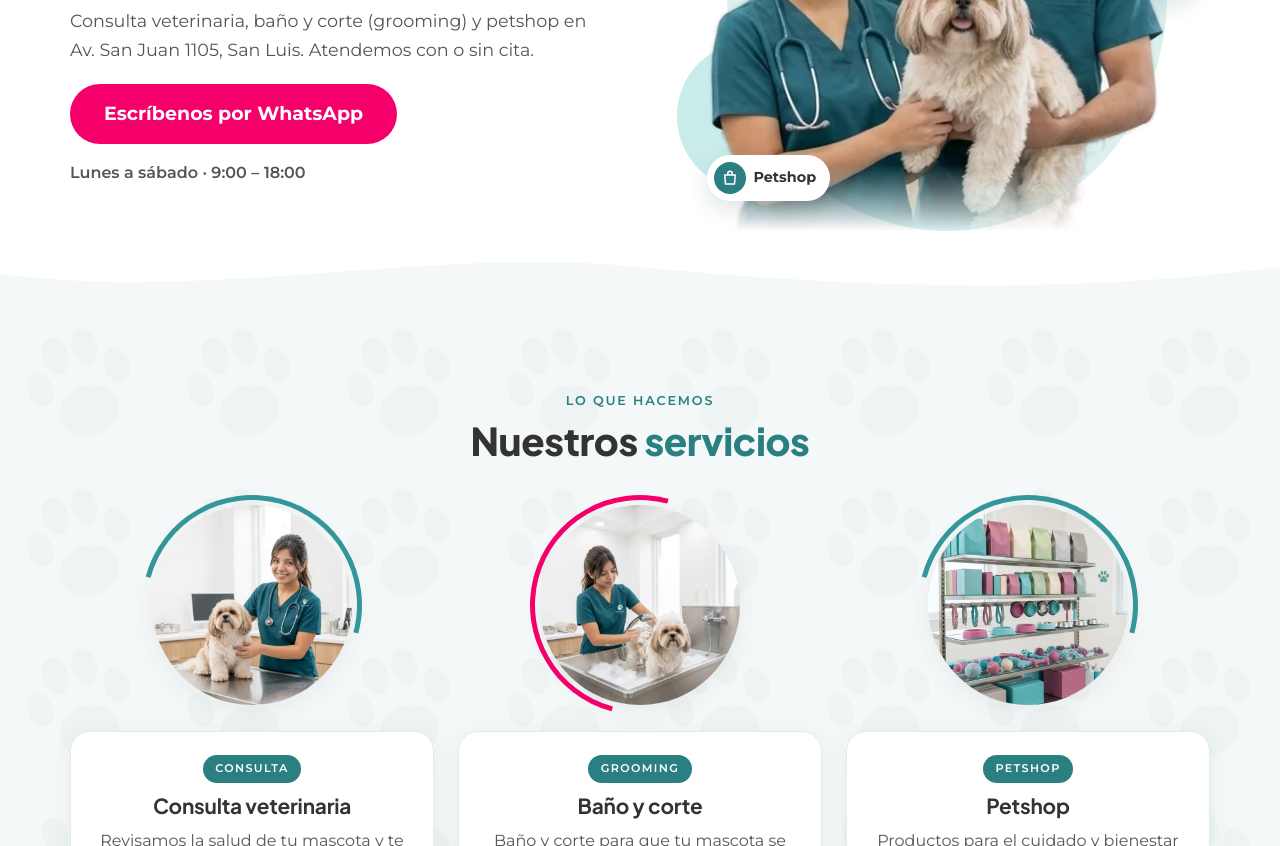
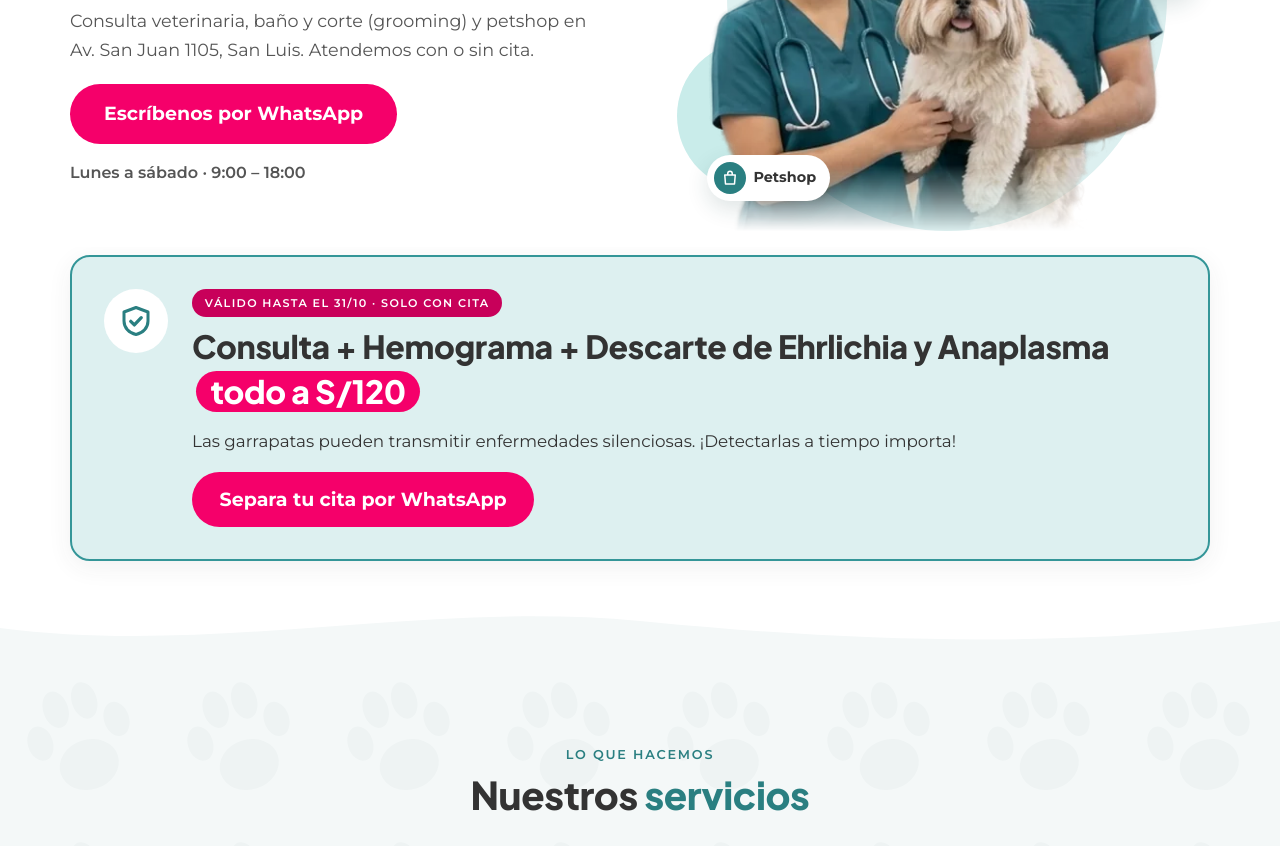
Before and after one commit to huellavet/huellavet-web, a plain HTML site: page index.html in a window 1280 px wide. Shown: the part 394-1240 px from the top of the page. Drawn offline with Linux system fonts and the light colour scheme.

Commit message:
Campaña S/120 (se oculta tras 31/10)

```diff
--- a/index.html
+++ b/index.html
@@ -77,6 +77,7 @@
       </button>
       <nav class="main-nav" id="menu-principal" aria-label="Navegación principal">
         <ul>
+          <li data-campana><a href="#campana-120">Campaña S/120</a></li><!-- CAMPAÑA S/120 enlace menú -->
           <li><a href="#servicios">Servicios</a></li>
           <li><a href="#horario">Horario</a></li>
           <li><a href="#ubicacion">Ubicación</a></li>
@@ -111,6 +112,22 @@
         </div>
       </div>
     </section>
+    <!-- CAMPAÑA S/120 INICIO · se oculta sola después del 31/10/2026 (hora Lima). Para quitarla: borrar desde INICIO hasta FIN (y el enlace del menú marcado igual) -->
+    <section class="campana" id="campana-120" data-hasta="2026-10-31" aria-labelledby="campana-titulo">
+      <script>(function(){var s=document.getElementById('campana-120');var f=new Date(s.getAttribute('data-hasta')+'T23:59:59-05:00');if(Date.now()>f.getTime()){s.remove();var l=document.querySelector('[data-campana]');if(l)l.remove();}})();</script>
+      <div class="container">
+        <div class="campana-card">
+          <span class="campana-ico" aria-hidden="true"><svg viewBox="0 0 24 24"><path fill="none" stroke="currentColor" stroke-width="2" stroke-linejoin="round" d="M12 3l8 3v6c0 4.5-3.4 8.2-8 9-4.6-.8-8-4.5-8-9V6l8-3z"/><path fill="none" stroke="currentColor" stroke-width="2.2" stroke-linecap="round" stroke-linejoin="round" d="M8.5 12.2l2.4 2.4 4.6-4.8"/></svg></span>
+          <div class="campana-text">
+            <p class="pill pill-sm campana-pill">Válido hasta el 31/10 · Solo con cita</p>
+            <h2 id="campana-titulo">Consulta + Hemograma + Descarte de Ehrlichia y Anaplasma <span class="campana-precio">todo a S/120</span></h2>
+            <p>Las garrapatas pueden transmitir enfermedades silenciosas. ¡Detectarlas a tiempo importa!</p>
+            <a class="btn btn-primary" href="https://wa.me/51986658824" target="_blank" rel="noopener">Separa tu cita por WhatsApp</a>
+          </div>
+        </div>
+      </div>
+    </section>
+    <!-- CAMPAÑA S/120 FIN -->
     <div class="wave wave-to-soft" aria-hidden="true"><svg viewBox="0 0 1440 80" preserveAspectRatio="none"><path d="M0 40 C 240 80 480 0 720 30 S 1200 70 1440 30 V80 H0Z"/></svg></div>
 
     <section class="section section-soft paws" id="servicios" aria-labelledby="servicios-titulo">
--- a/styles.css
+++ b/styles.css
@@ -214,3 +214,16 @@ p{margin:0 0 1rem}
 @media (min-width:900px){ .hero-art{width:min(500px,100%)} }
 /* SI-009: logo sin slogan en móvil */
 @media (max-width:899px){ .brand img{height:44px;max-width:220px} }
+
+/* CAMPAÑA S/120 INICIO · borrar este bloque al quitar la campaña */
+.campana{padding:.5rem 0 2.5rem;background:#fff}
+.campana-card{display:flex;gap:1.5rem;align-items:flex-start;background:var(--teal-light,#DDF0F0);border:2px solid var(--teal);border-radius:var(--r-card);padding:2rem;box-shadow:var(--shadow)}
+.campana-ico{flex:0 0 auto;width:64px;height:64px;border-radius:50%;background:#fff;color:var(--teal-text);display:grid;place-items:center}
+.campana-ico svg{width:36px;height:36px}
+.campana-text{min-width:0}
+.campana-pill{background:var(--magenta-text)}
+.campana h2{font-size:clamp(1.4rem,3.6vw,2rem);overflow-wrap:anywhere}
+.campana-precio{display:inline-block;margin:.35rem 0 0 .25rem;background:var(--magenta);color:#fff;border-radius:999px;padding:.15rem .9rem;white-space:nowrap}
+.campana p:not(.pill){font-size:1.05rem;color:var(--ink)}
+@media (max-width:640px){.campana-pill{letter-spacing:.04em;font-size:.66rem}.campana-precio{margin-left:0}.campana-card{flex-direction:column;padding:1.4rem;gap:1rem}.campana-ico{width:52px;height:52px}.campana .btn{width:100%}}
+/* CAMPAÑA S/120 FIN */
```
